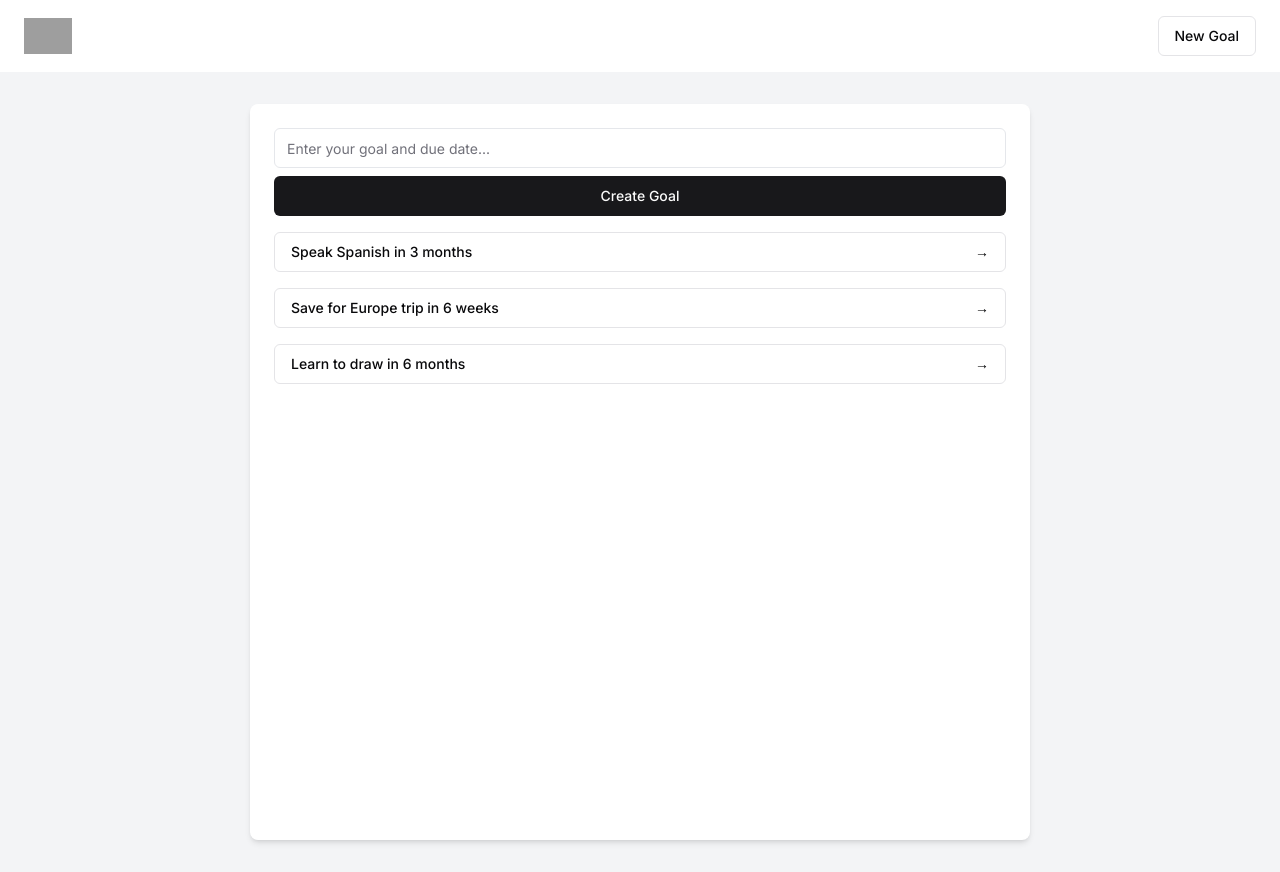
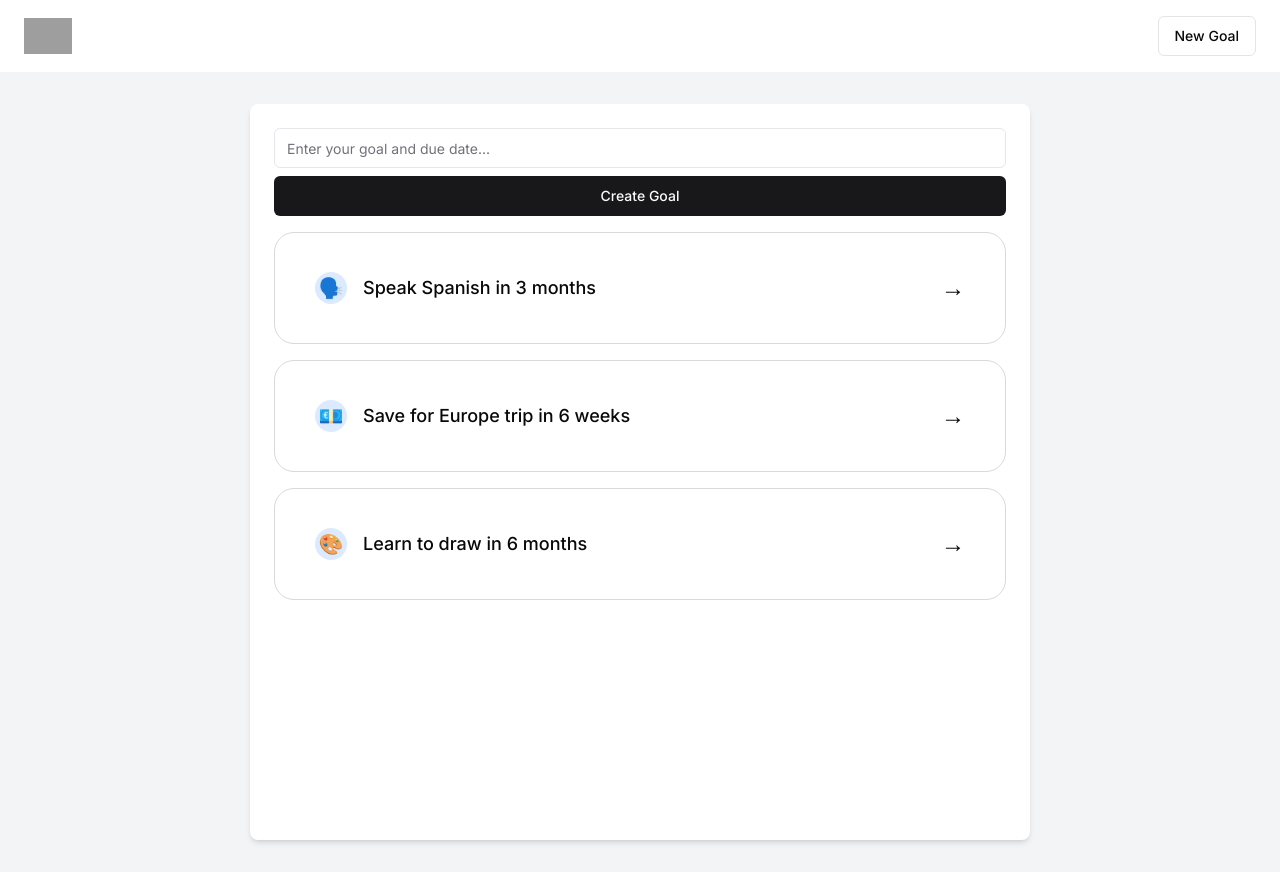
Before and after one commit to iamhenry/goaltrackerapp, a Next.js app: page / in a window 1280 px wide. Built offline with nearby package versions, Linux system fonts and the light colour scheme; grey boxes are pictures that could not be loaded.

Commit message:
got 3 buttons to work, now will work on styling the ugly ass icons

```diff
--- a/app/page.tsx
+++ b/app/page.tsx
@@ -279,32 +279,34 @@ export default function Home() {
           <>
             <TodoGenerator onNewTasks={handleNewTasks} />
             <div className="flex flex-col space-y-4 mb-6">
-              <Button
-                variant="outline"
-                className="justify-between text-left"
-                onClick={() => handleGoalSubmit("Speak Spanish in 3 months")}
-              >
-                <span>Speak Spanish in 3 months</span>
-                <span>→</span>
-              </Button>
-              <Button
-                variant="outline"
-                className="justify-between text-left"
-                onClick={() =>
-                  handleGoalSubmit("Save for Europe trip in 6 weeks")
-                }
-              >
-                <span>Save for Europe trip in 6 weeks</span>
-                <span>→</span>
-              </Button>
-              <Button
-                variant="outline"
-                className="justify-between text-left"
-                onClick={() => handleGoalSubmit("Learn to draw in 6 months")}
-              >
-                <span>Learn to draw in 6 months</span>
-                <span>→</span>
-              </Button>
+              {[
+                "Speak Spanish in 3 months",
+                "Save for Europe trip in 6 weeks",
+                "Learn to draw in 6 months",
+              ].map((goal) => (
+                <Button
+                  key={goal}
+                  variant="outline"
+                  className="flex justify-between items-center p-10 h-28 text-left text-lg font-medium bg-white border border-[#D9D9D9] rounded-[20px] hover:bg-gray-50 transition-colors"
+                  onClick={() => handleGoalSubmit(goal)}
+                >
+                  <div className="flex items-center">
+                    <div className="w-8 h-8 mr-4 bg-blue-100 rounded-full flex items-center justify-center">
+                      {goal.startsWith("Speak") && (
+                        <span className="text-xl">🗣️</span>
+                      )}
+                      {goal.startsWith("Save") && (
+                        <span className="text-xl">💶</span>
+                      )}
+                      {goal.startsWith("Learn") && (
+                        <span className="text-xl">🎨</span>
+                      )}
+                    </div>
+                    <span>{goal}</span>
+                  </div>
+                  <span className="text-2xl">→</span>
+                </Button>
+              ))}
             </div>
           </>
         )}
```
